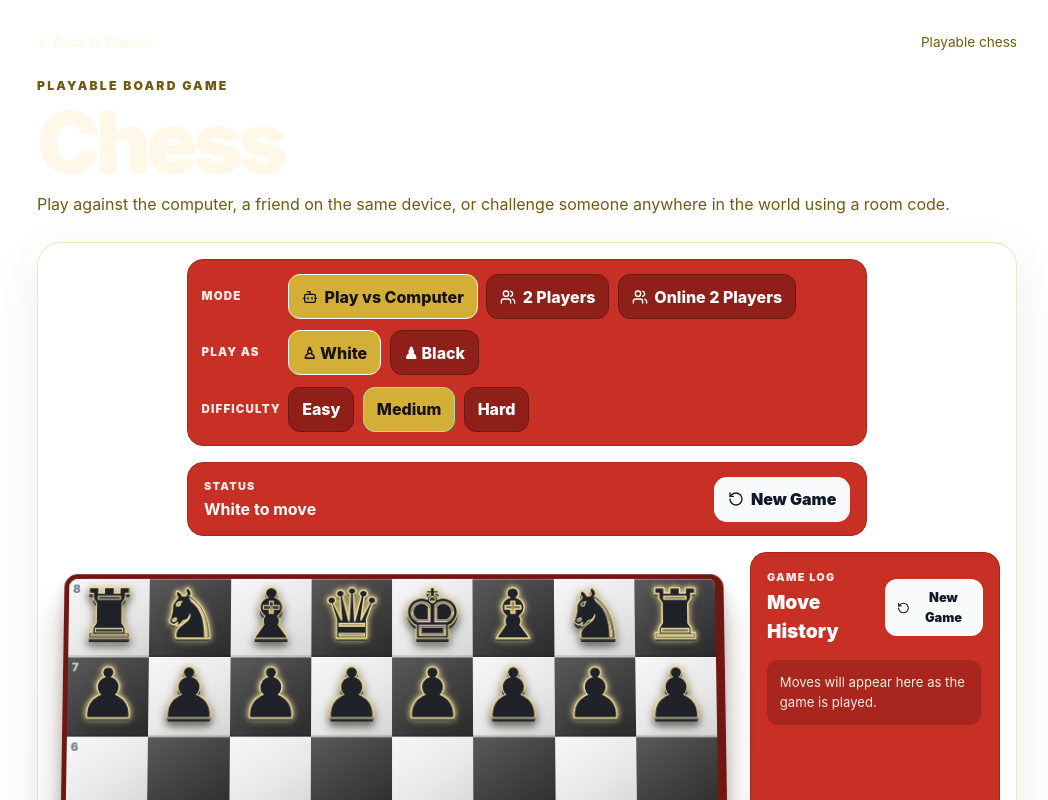
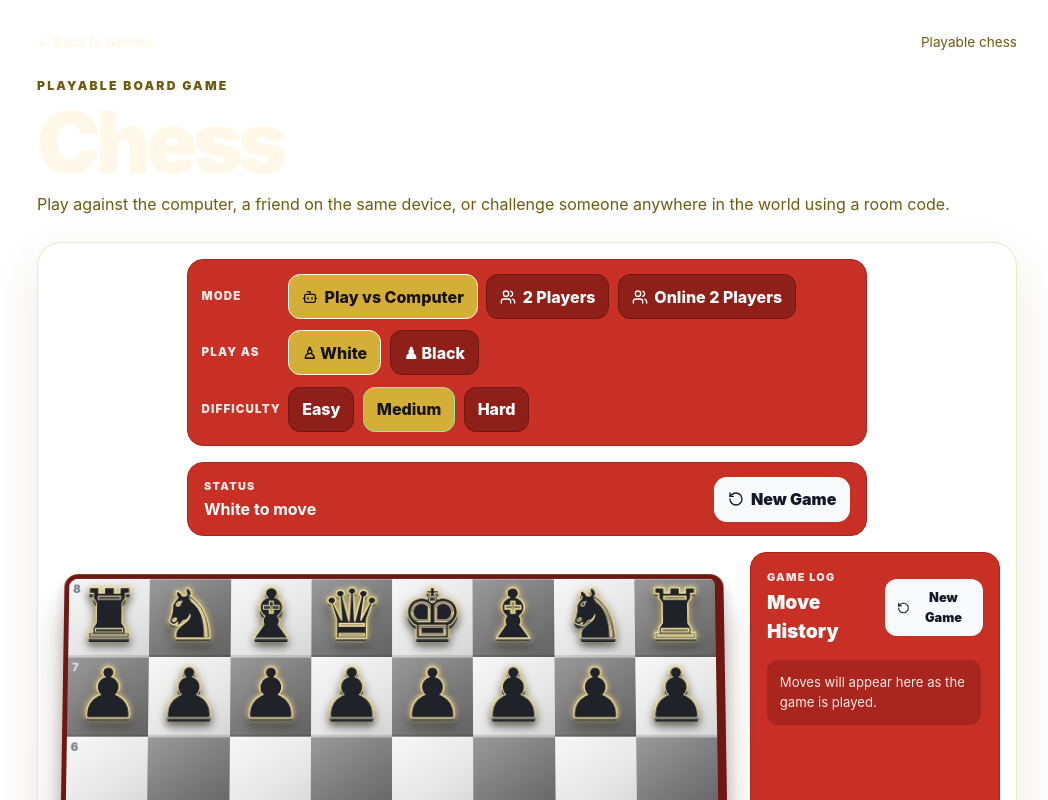
Before and after one commit to arunyadav-214/learning-website, a Next.js app: page /games/chess in a window 1280 px wide. Shown: the top 800 px of the page, without its empty margins (113-1161 px from the left). Built offline with nearby package versions, Linux system fonts and the light colour scheme.

Commit message:
Replace dark chess squares with gray

```diff
--- a/app/globals.css
+++ b/app/globals.css
@@ -2011,7 +2011,7 @@ body {
 }
 
 .chess-page .chess-square.dark {
-  background: linear-gradient(145deg,#5a5a5a 0%,#3f3f3f 56%,#2b2b2b 100%);
+  background: linear-gradient(145deg,#9a9a9a 0%,#7a7a7a 56%,#626262 100%);
 }
 
 .chess-page .chess-piece {
```
